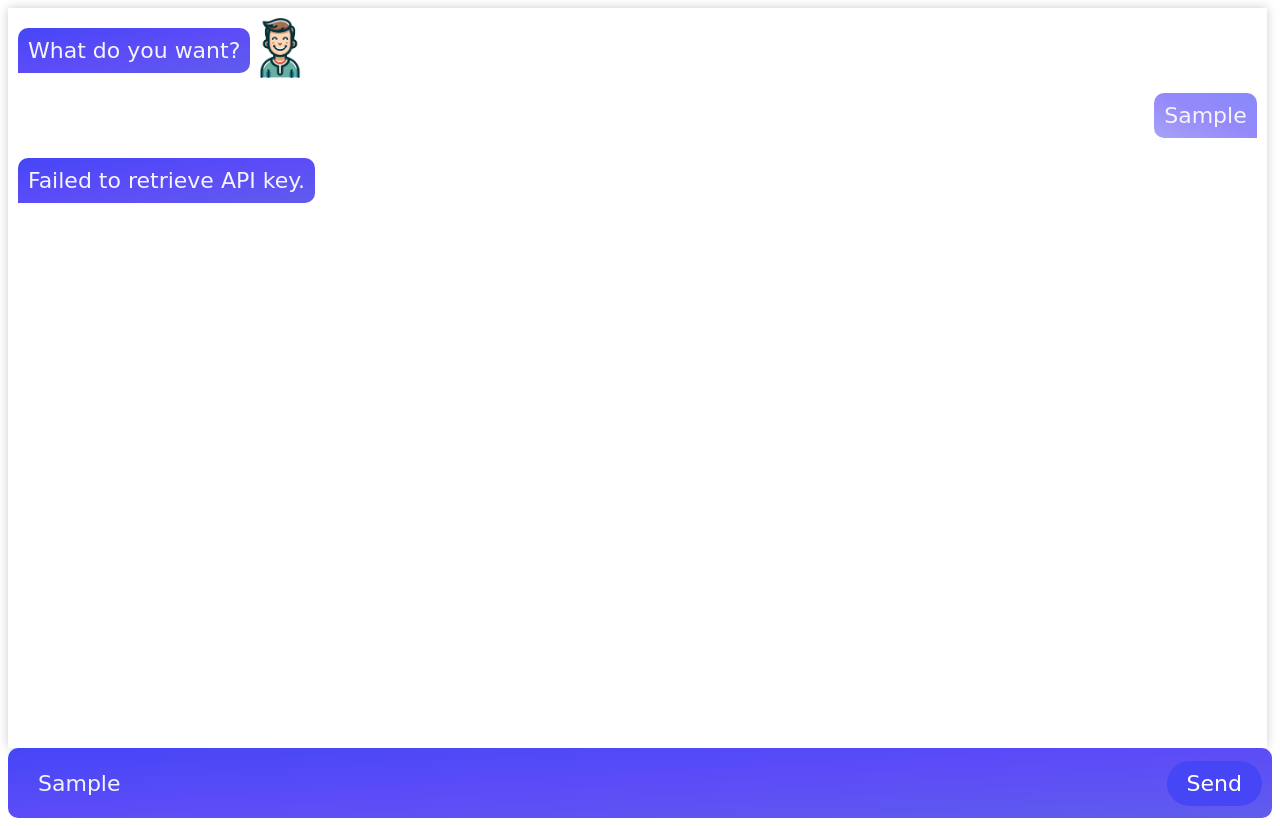
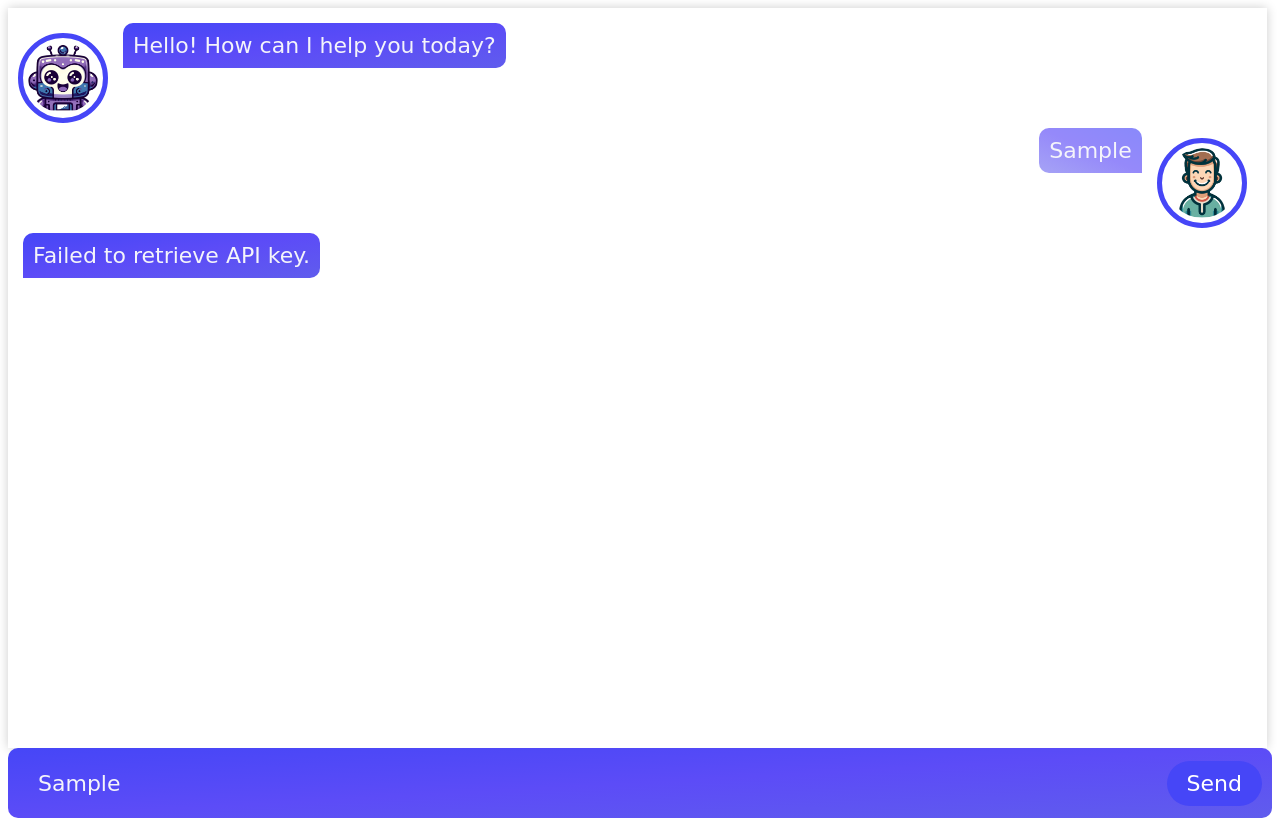
Before and after one commit to gnartistic/virtuai-chatbot, an Angular app: page / in a window 1280 px wide. Both pictures are taken after typing "Sample" into the empty fields and a click on the button "Send". Built offline with nearby package versions, Linux system fonts and the light colour scheme; no server answers.

Commit message:
added some killer styling

```diff
--- a/src/app/chatbot/chatbot.component.html
+++ b/src/app/chatbot/chatbot.component.html
@@ -1,20 +1,23 @@
 <div class="chat-container">
     <!-- Messages -->
     <div class="messages">
-        <div class="bot-message-container">
-            <img class="bot-img" [src]="imagePath" alt="chatbot pic" width="60px">
-            <div *ngFor="let message of messages" class="message"
-                [ngClass]="{ 'user-message': message.user, 'bot-message': !message.user }">
+        <div *ngFor="let message of messages"
+            [ngClass]="{ 'user-message-container': message.user, 'bot-message-container': !message.user }">
+            <!-- Conditional image rendering -->
+            <img [src]="message.user ? userImagePath : botImagePath" [alt]="message.user ? 'User' : 'Chatbot'"
+                [ngClass]="{ 'user-img': message.user, 'bot-img': !message.user }">
+            <!-- Message text -->
+            <div [ngClass]="{ 'user-message-text': message.user, 'bot-message-text': !message.user }">
                 {{ message.text }}
             </div>
-            <!-- Loading message -->
-            <div class="message bot-message" *ngIf="isLoading">
-                Loading...
-            </div>
-            <!-- Error message -->
-            <div class="message bot-message" *ngIf="errorOccurred">
-                {{ customErrorMessage }}
-            </div>
+        </div>
+        <!-- Loading message -->
+        <div class="message bot-message-text" *ngIf="isLoading">
+            Loading...
+        </div>
+        <!-- Error message -->
+        <div class="message bot-message-text" *ngIf="errorOccurred">
+            {{ customErrorMessage }}
         </div>
     </div>
 </div>
--- a/src/app/chatbot/chatbot.component.scss
+++ b/src/app/chatbot/chatbot.component.scss
@@ -24,30 +24,85 @@ $text-color: #fafafa;
 }
 
 /* Message bubble styles */
-.message {
-    margin: 10px 0;
+
+.messages {
+    display: flex;
+    flex-direction: column;
 }
 
-.user-message {
+.message-container {
+    display: flex;
+    justify-content: flex-start; // Default alignment for bot messages
+    margin-bottom: 10px; // Space between messages
+}
+
+.user-message-container {
+    display: flex;
+    justify-self: right; // Align user messages to the right
+    flex-direction: row-reverse;
+    justify-self: flex-end;
+}
+
+.bot-message-container {
+    display: flex;
+    width: fit-content;
+    justify-self: flex-start;
+}
+
+.user-message-text,
+.bot-message-text {
+    padding: 10px;
+    border-radius: 10px;
+    margin: 5px; // Spacing around the message text
+    height: fit-content;
+    width: fit-content;
+}
+
+.user-message-text {
     background: linear-gradient(to left bottom, #8989FA, #9589FA, #a6a3f5);
     /* Sky blue user message */
     color: #f4f4fa;
     /* Dark gray text */
     padding: 10px;
     border-radius: 10px 10px 0 10px;
-    float: right;
+    // float: right;
+
     clear: both;
 }
 
-.bot-message {
-    background: linear-gradient(to right bottom, #4646f7, #5c4cf7, #605ced);
+// .user-message-text {
+//     background: linear-gradient(to left bottom, #8989FA, #9589FA, #a6a3f5);
+//         /* Sky blue user message */
+//         color: #f4f4fa;
+// }
+.user-img {
+width: 70px;
+    margin-top: 15px;
+    border-radius: 50px;
+    border: 5px solid #4646f7;
+    padding: 5px;
+    margin:0px 10px 0 10px;
+}
+
+.bot-img, .user-img {
+    width: 70px;
+    margin-top: 15px;
+    border-radius: 50px;
+    border: 5px solid #4646f7;
+    padding: 5px;
+    margin-right: 10px;
+}
+
+// .bot-message-container {
+//     align-items: flex-start; // Align bot messages to the left
+// }
+.bot-message-text{
+background: linear-gradient(to right bottom, #4646f7, #5c4cf7, #605ced);
     /* Green bot message */
     color: #f4f4fa;
     /* Dark gray text */
     padding: 10px;
     border-radius: 10px 10px 10px 0;
-    float: left;
-    clear: both;
 }
 
 /* Input container styles */
--- a/src/app/chatbot/chatbot.component.ts
+++ b/src/app/chatbot/chatbot.component.ts
@@ -25,7 +25,8 @@ export class ChatbotComponent implements OnInit {
   loading: boolean = false;
   error: string | null = null;
 
-  imagePath = 'assets/img/Jim.png';
+  userImagePath = 'assets/img/Jim.png';
+  botImagePath = 'assets/img/botImage.png';
 
 
   formattedResponse: SafeHtml = '';
@@ -37,7 +38,7 @@ export class ChatbotComponent implements OnInit {
   constructor(private http: HttpClient, private sanitizer: DomSanitizer) { }
 
   ngOnInit() {
-    this.messages.push({ text: 'What do you want?', user: false });
+    this.messages.push({ text: "Hello! How can I help you today?", user: false });
   }
 
   async getApiKey(): Promise<string> {
```
Also changed, not shown: src/assets/img/botImage.png (added).
